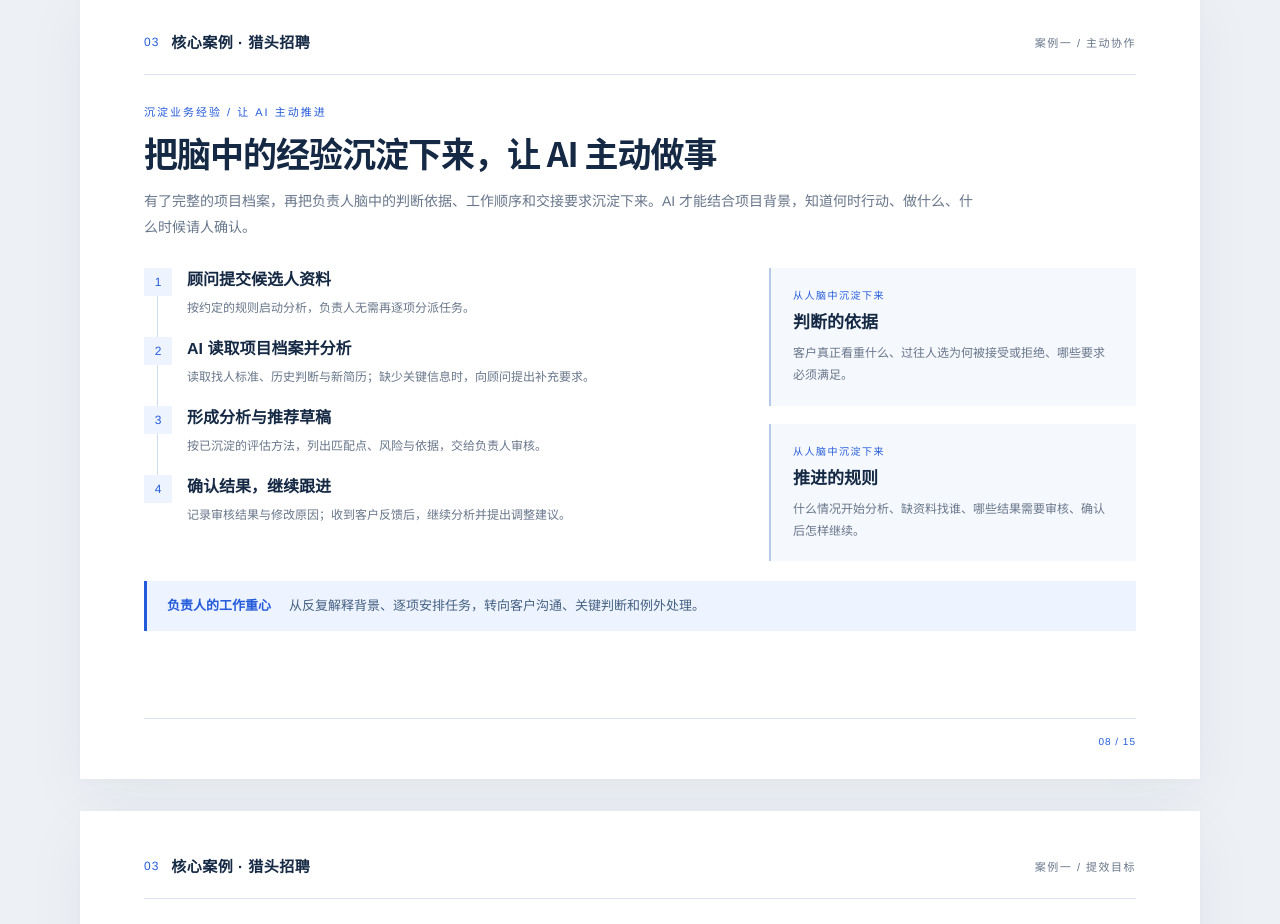
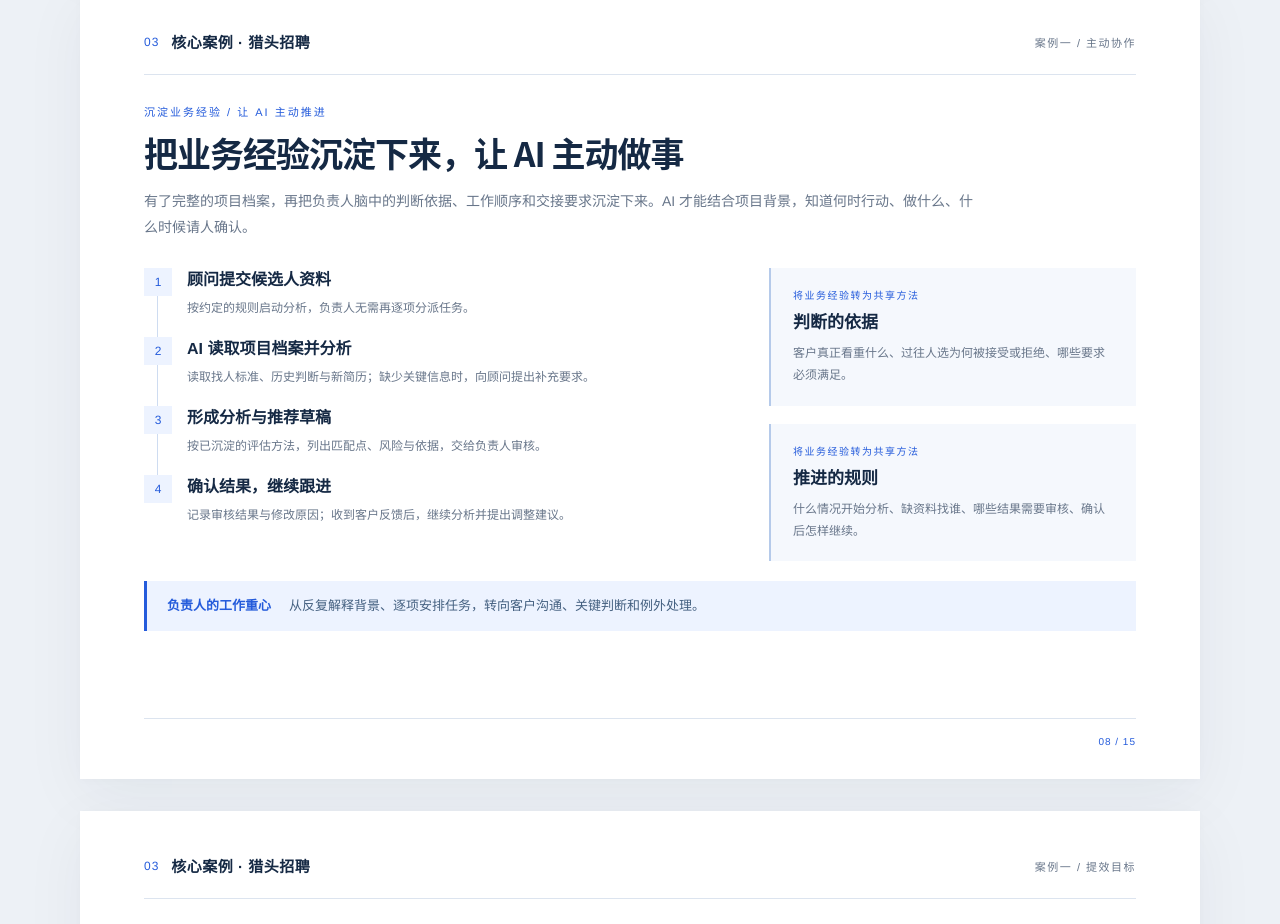
Before and after one commit to cytlabs/enterprise-ai-practice, a plain HTML site: page index.html in a window 1280 px wide. Shown: the part 5820-6744 px from the top of the page. Drawn offline with Linux system fonts and the light colour scheme.

Commit message:
docs: 优化业务经验沉淀相关文案

```diff
--- a/index.html
+++ b/index.html
@@ -543,7 +543,7 @@
     <header class="page-header"><strong><span class="module-number">03</span>核心案例 · 猎头招聘</strong><span>案例一 / 主动协作</span></header>
     <div class="page-body">
       <p class="kicker">沉淀业务经验 / 让 AI 主动推进</p>
-      <h2 id="title-08">把脑中的经验沉淀下来，让 AI 主动做事</h2>
+      <h2 id="title-08">把业务经验沉淀下来，让 AI 主动做事</h2>
       <p class="lead">有了完整的项目档案，再把负责人脑中的判断依据、工作顺序和交接要求沉淀下来。AI 才能结合项目背景，知道何时行动、做什么、什么时候请人确认。</p>
 
       <div class="action-layout">
@@ -553,7 +553,7 @@
           <li><span class="step-dot">3</span><div><h3>形成分析与推荐草稿</h3><p>按已沉淀的评估方法，列出匹配点、风险与依据，交给负责人审核。</p></div></li>
           <li><span class="step-dot">4</span><div><h3>确认结果，继续跟进</h3><p>记录审核结果与修改原因；收到客户反馈后，继续分析并提出调整建议。</p></div></li>
         </ol>
-        <aside class="exception-notes"><article><span class="small-label">从人脑中沉淀下来</span><h3>判断的依据</h3><p>客户真正看重什么、过往人选为何被接受或拒绝、哪些要求必须满足。</p></article><article><span class="small-label">从人脑中沉淀下来</span><h3>推进的规则</h3><p>什么情况开始分析、缺资料找谁、哪些结果需要审核、确认后怎样继续。</p></article></aside>
+        <aside class="exception-notes"><article><span class="small-label">将业务经验转为共享方法</span><h3>判断的依据</h3><p>客户真正看重什么、过往人选为何被接受或拒绝、哪些要求必须满足。</p></article><article><span class="small-label">将业务经验转为共享方法</span><h3>推进的规则</h3><p>什么情况开始分析、缺资料找谁、哪些结果需要审核、确认后怎样继续。</p></article></aside>
       </div><div class="callout"><strong>负责人的工作重心</strong><span>从反复解释背景、逐项安排任务，转向客户沟通、关键判断和例外处理。</span></div>
     </div>
     <footer class="page-footer"><span></span><span class="page-number">08 / 15</span></footer>
```
Also changed, not shown: 1 other file.
